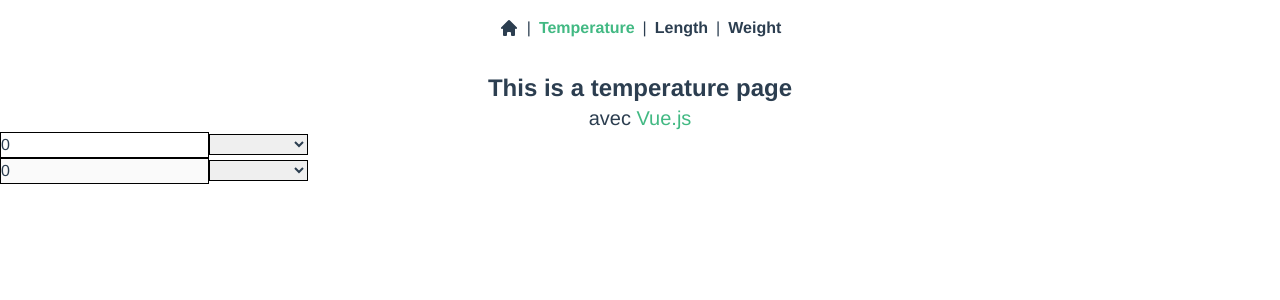
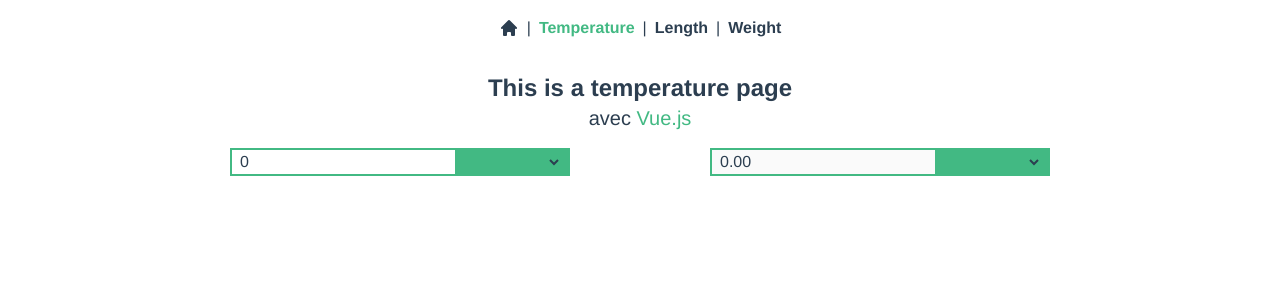
Before and after one commit to mdutry/convertissor-calculator, a Vue app: page /temperature in a window 1280 px wide. Shown: the top 300 px of the page. Built offline with nearby package versions, Linux system fonts and the light colour scheme.

Commit message:
'coup de peinture' + toFixed the result

```diff
--- a/src/App.vue
+++ b/src/App.vue
@@ -1,5 +1,5 @@
 <template>
-  <div class="app">
+  <div class="app w-3/4 mx-auto">
     <Menu />
     <router-view />
   </div>
--- a/src/views/Temperature.vue
+++ b/src/views/Temperature.vue
@@ -3,22 +3,28 @@
     <h2 class="text-2xl font-bold text-center">This is a temperature page</h2>
     <p class="text-center text-xl">avec <span class="text-primary">Vue.js</span></p>
 
-    <div>
-        <input type="number" v-model="valueInput" @change="convertedTemperature" class="border border-black" />
-        <select class="border border-black" v-model="unitySelected" @change="convertedTemperature">
-            <option v-for="unity in unityArray" :value="unity" :key="unity">
+    <div class="py-4 flex justify-around items-center">
+      <div class="flex">
+          <input type="number" v-model="valueInput" @change="convertedTemperature" class="border-2 border-primary px-2" />
+          <span class="bg-primary inline-flex px-2">
+            <select class="bg-primary" v-model="unitySelected" @change="convertedTemperature">
+                <option class="h-full" v-for="unity in unityArray" :value="unity" :key="unity">
                     {{ unity }}
                 </option>
             </select>
+          </span>
       </div>
 
-    <div>
-        <input type="number" :value="valueConverted" disabled class="border border-black" />
-        <select class="border border-black" v-model="unityResultSelected" @change="convertedTemperature">
+      <div class="flex">
+          <input type="number" :value="valueConverted.toFixed(2)" disabled class="border-2 border-primary px-2" />
+          <span class="bg-primary inline-flex px-2">
+            <select class="bg-primary" v-model="unityResultSelected" @change="convertedTemperature">
                 <option v-for="unity in unityResultFilter" :value="unity" :key="unity">
                     {{ unity }}
                 </option>
             </select>
+          </span>
+      </div>
     </div>
   </div>
 </template>
```
Lines whose indentation alone changed are shown as unchanged.
